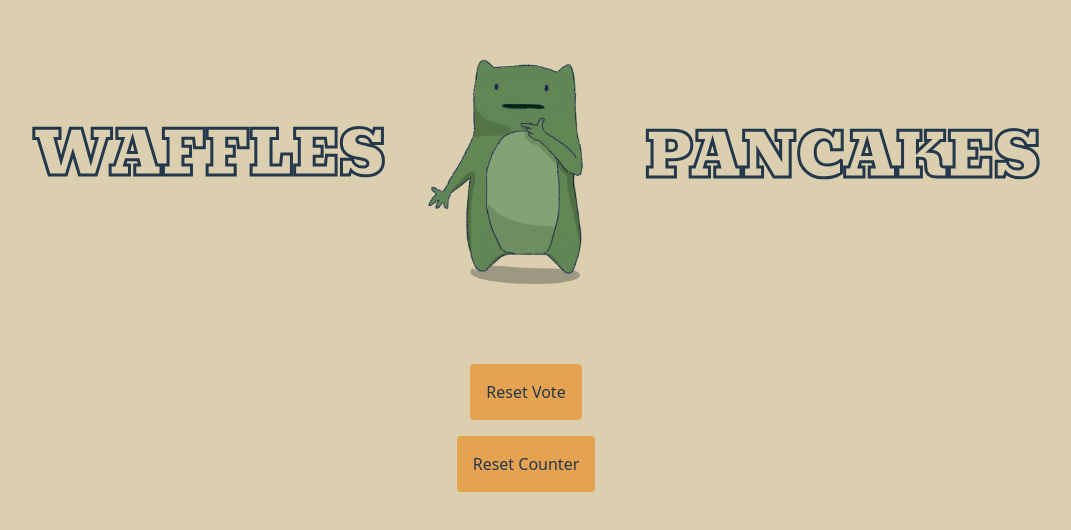
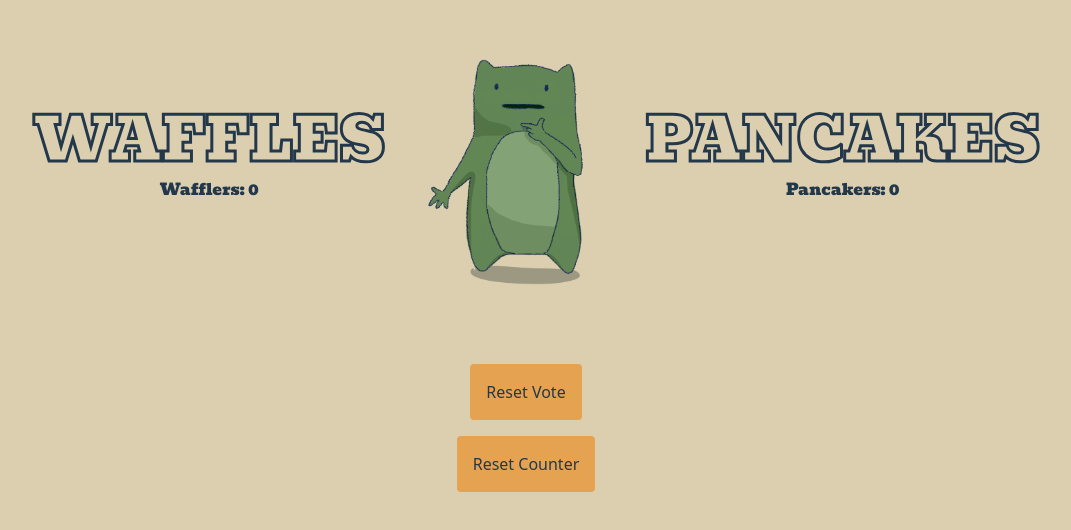
Before and after one commit to P541M/waffles-or-pancakes, a React (Create React App) app: page / in a window 1280 px wide. Shown: the part 160-690 px from the top of the page, without its empty margins (114-1185 px from the left). Built offline with nearby package versions, Linux system fonts and the light colour scheme; no server answers; a web font is replaced by a local one.

Commit message:
feat: made text appear below the options

```diff
--- a/src/components/Vote.jsx
+++ b/src/components/Vote.jsx
@@ -120,10 +120,9 @@
           >
             WAFFLES
           </button>
-          <div className="h-1">
-            {userVote && (
-              <p className="font-main text-blue">Wafflers: {votes.Waffles}</p>
-            )}
+          {/* Display Waffles vote count */}
+          <div className="mt-2">
+            <p className="font-main text-blue">Wafflers: {votes.Waffles}</p>
           </div>
         </div>
         {/* The Character */}
@@ -141,7 +140,7 @@
           ></img>
         </div>
         {/* Pancakes Vote Button */}
-        <div className="flex w-64 items-center justify-center">
+        <div className="flex w-64 flex-col items-center justify-center">
           <button
             onClick={() => handleOptionClick("Pancakes")}
             className={`font-main text-6xl text-stroke-3 text-stroke-blue hover:text-blue ${
@@ -150,15 +149,12 @@
           >
             PANCAKES
           </button>
-          <div className="h-1">
-            {userVote && (
-              <p className="font-main text-blue">Pancakers: {votes.Pancakes}</p>
-            )}
+          {/* Display Pancakes vote count */}
+          <div className="mt-2">
+            <p className="font-main text-blue">Pancakers: {votes.Pancakes}</p>
           </div>
         </div>
       </div>
-      {/* Display user's vote */}
-      {/* {userVote && <p className="mt-4 text-xl">You voted for {userVote}</p>} */}
 
       <div className="h-[40px]">
         {selectedOption && (
```
Also changed, not shown: tailwind.config.js (+10 -10 lines).
